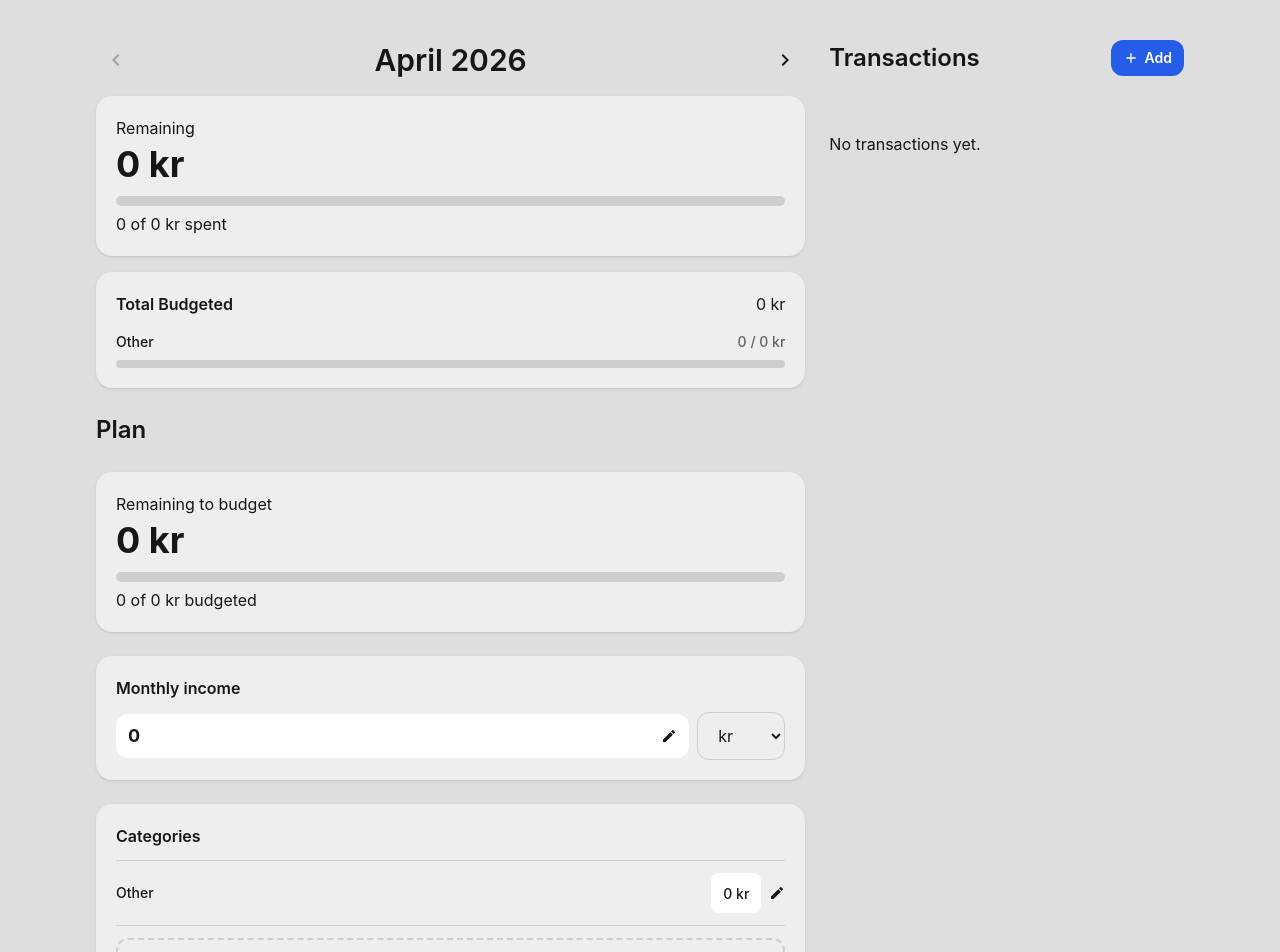
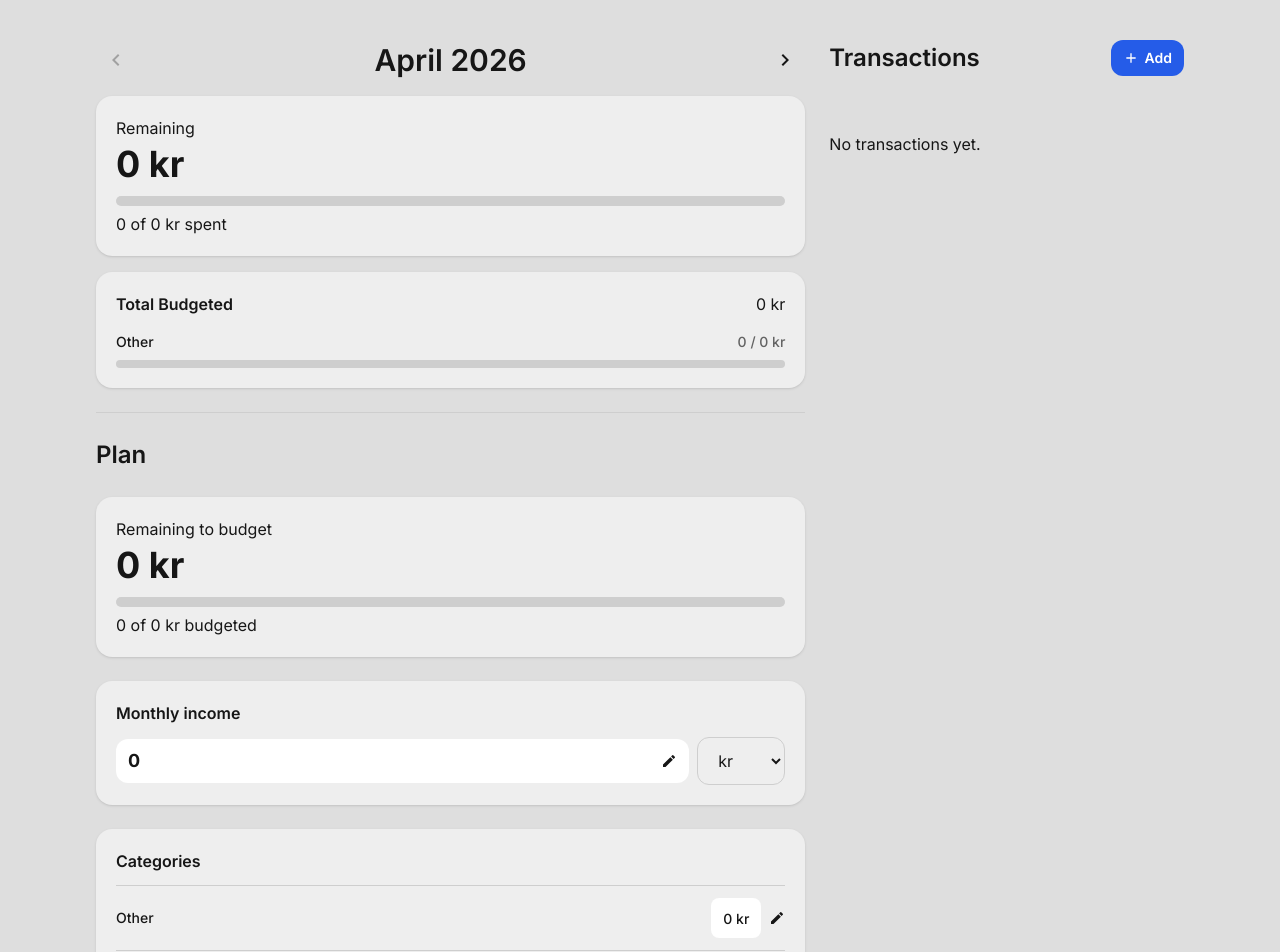
Before and after one commit to Teodor29/slicr-budget-app, a React (Vite) app: page / in a window 1280 px wide. Shown: the top 952 px of the page. Built offline with nearby package versions, Linux system fonts and the light colour scheme.

Commit message:
update style

```diff
--- a/src/components/Plan.tsx
+++ b/src/components/Plan.tsx
@@ -35,7 +35,7 @@ export default function Plan() {
   const overBudget = remainingToBudget < 0;
 
   return (
-    <div className="flex flex-col gap-6">
+    <div className="flex flex-col gap-6 md:border-t md:border-border pt-6">
       <h2 className="hidden md:block">Plan</h2>
       <div className="card">
         <p className="text-sm-muted mb-1">Remaining to budget</p>
--- a/src/index.css
+++ b/src/index.css
@@ -1,4 +1,4 @@
-@import url("https://fonts.googleapis.com/css2?family=Inter:ital,opsz,wght@0,14..32,100..900;1,14..32,100..900&display=swap");
+@import url('https://fonts.googleapis.com/css2?family=DM+Sans:ital,opsz,wght@0,9..40,100..1000;1,9..40,100..1000&family=Inter:ital,opsz,wght@0,14..32,100..900;1,14..32,100..900&display=swap');
 @import "tailwindcss";
 
 @theme {
@@ -14,6 +14,8 @@
 
   --radius-card: 1rem;
   --radius-input: 0.75rem;
+
+  --font-sans: "Inter", sans-serif;
 }
 
 @media (prefers-color-scheme: dark) {
```
